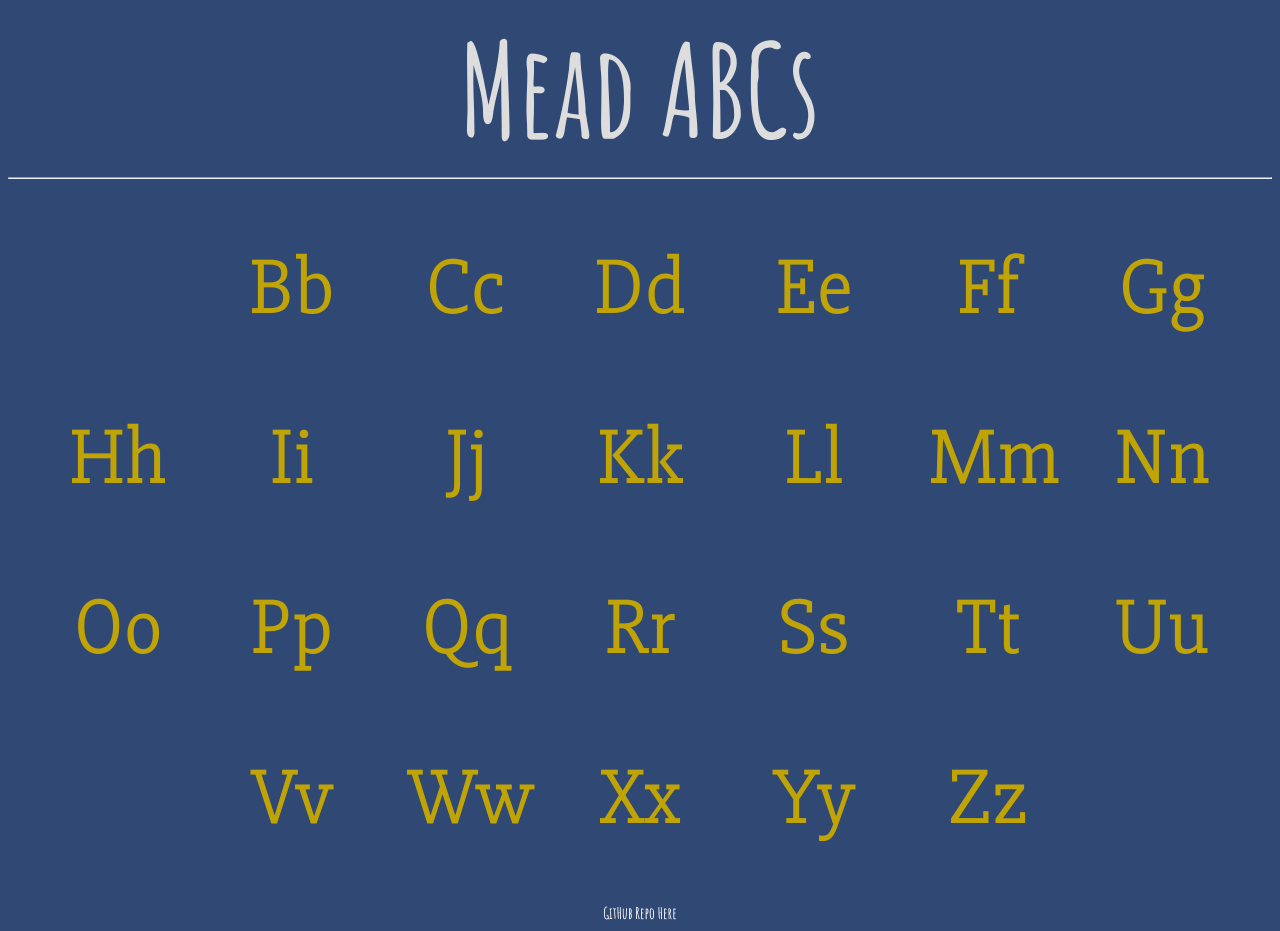
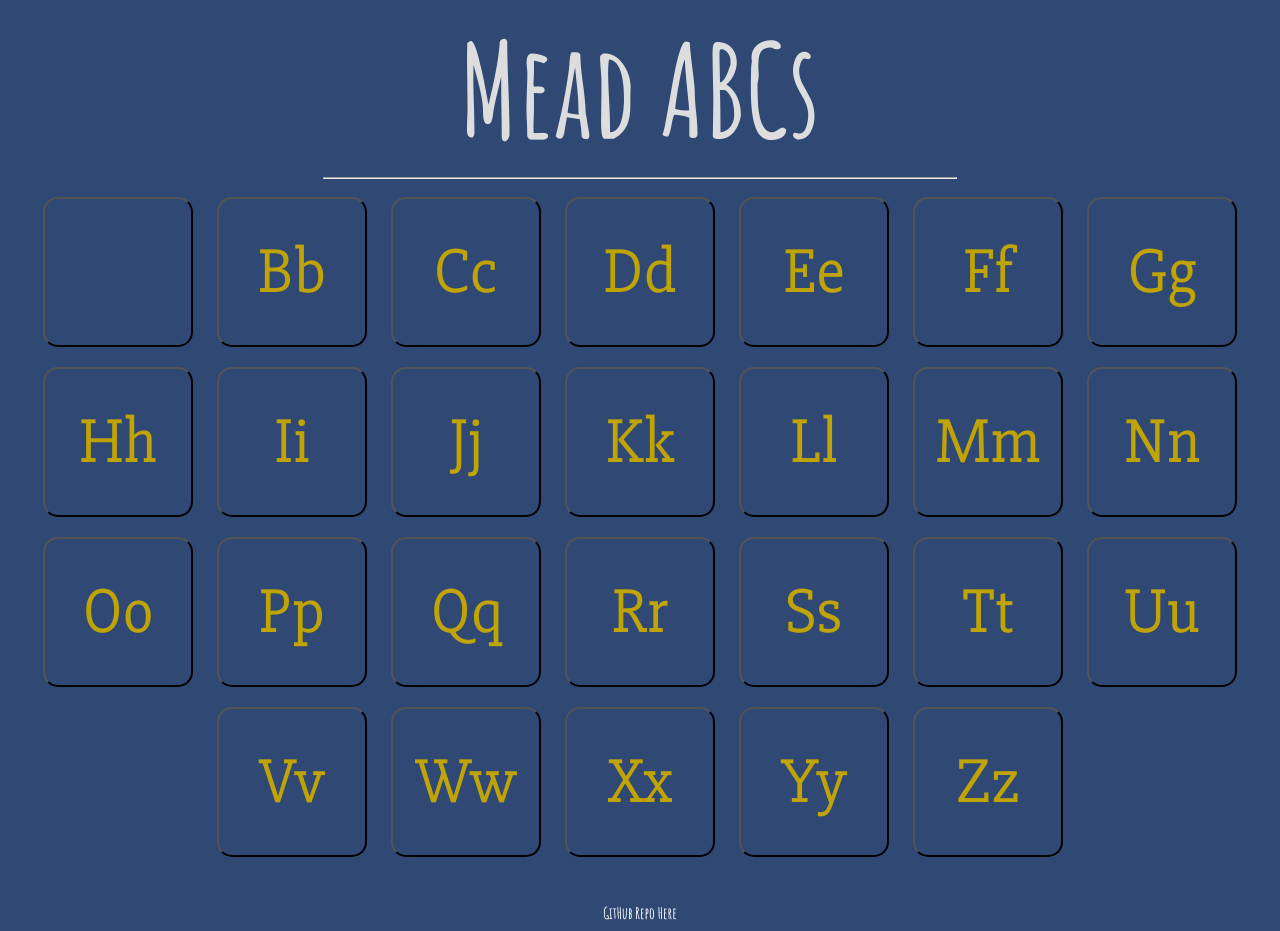
Before and after one commit to mmeadx/meadABCs, a plain HTML site: page index.html in a window 1280 px wide. Both pictures are taken after a click on the button "Aa". Drawn offline with Linux system fonts and the light colour scheme.

```diff
--- a/index.html
+++ b/index.html
@@ -12,7 +12,7 @@
 <body>
 
     <h1 id="title">Mead ABCs</h1>
-    <hr style="color: white">
+    <hr style="color: white" width=50%>
     <div class="alphabet">
         <button class="letter a">Aa</button>
         <button class="letter b">Bb</button>
--- a/styles.css
+++ b/styles.css
@@ -14,14 +14,14 @@ body {
     color: #c0a405;
     font-family: 'Slabo 27px', serif;
     outline: none;
-    border: 10px solid #304874;
-    font-size: 5em;
+    border: 10px transparent #304874;
+    font-size: 4em;
     line-height: 2;
     border-radius: 15px;
     display: inline-block;
     width: 150px;
     height: 150px;
-    text-align: center;
+    text-align: auto;
     margin: 10px;
     background-color: #304874;
 }
@@ -38,18 +38,21 @@ a, a:link, a:visited, a:hover, a:active {
     color: transparent;
     background-image: url("images/a.png");
     background-size: 100%;
+    background-repeat: no-repeat;
 }
 
 .bPressed {
     color: transparent;
     background-image: url("images/b.png");
-    background-size: 100%;
+    background-size: 90%;
+    background-repeat: no-repeat;
 }
 
 .cPressed {
     color: transparent;
     background-image: url("images/c.png");
-    background-size: 100%;
+    background-size: 90%;
+    background-repeat: no-repeat;
 }
 
 .dPressed {
```
